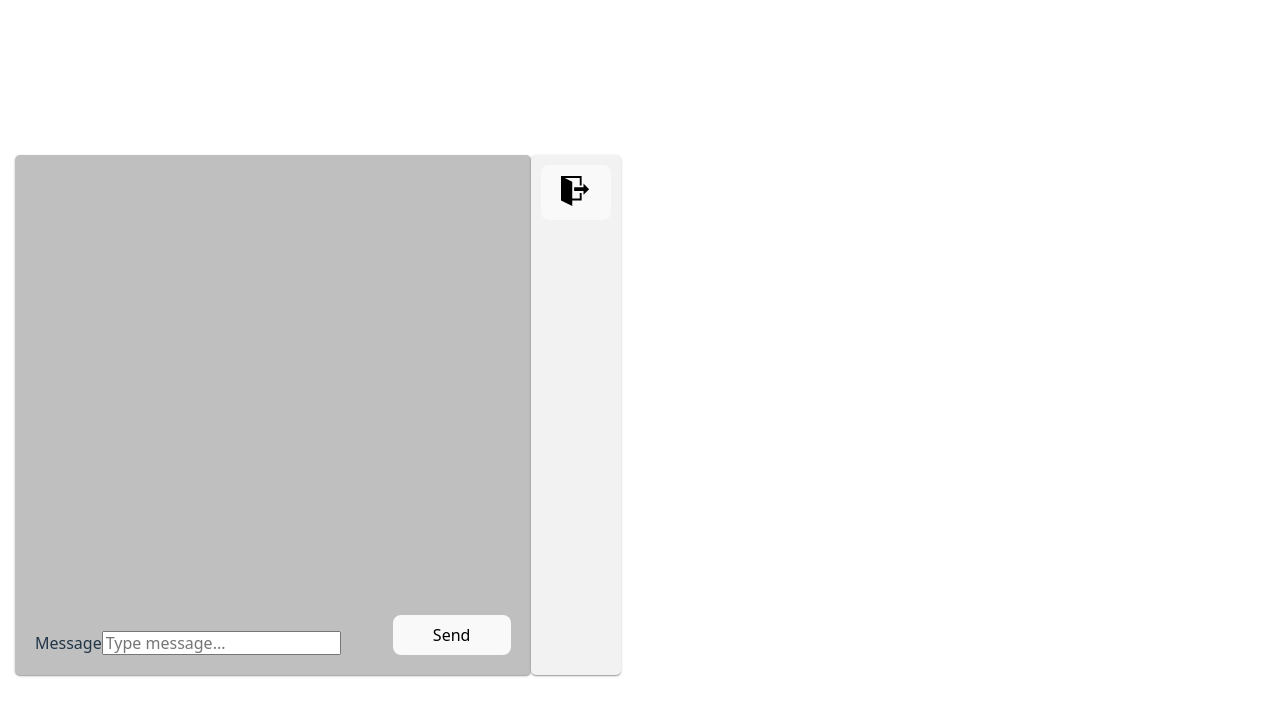
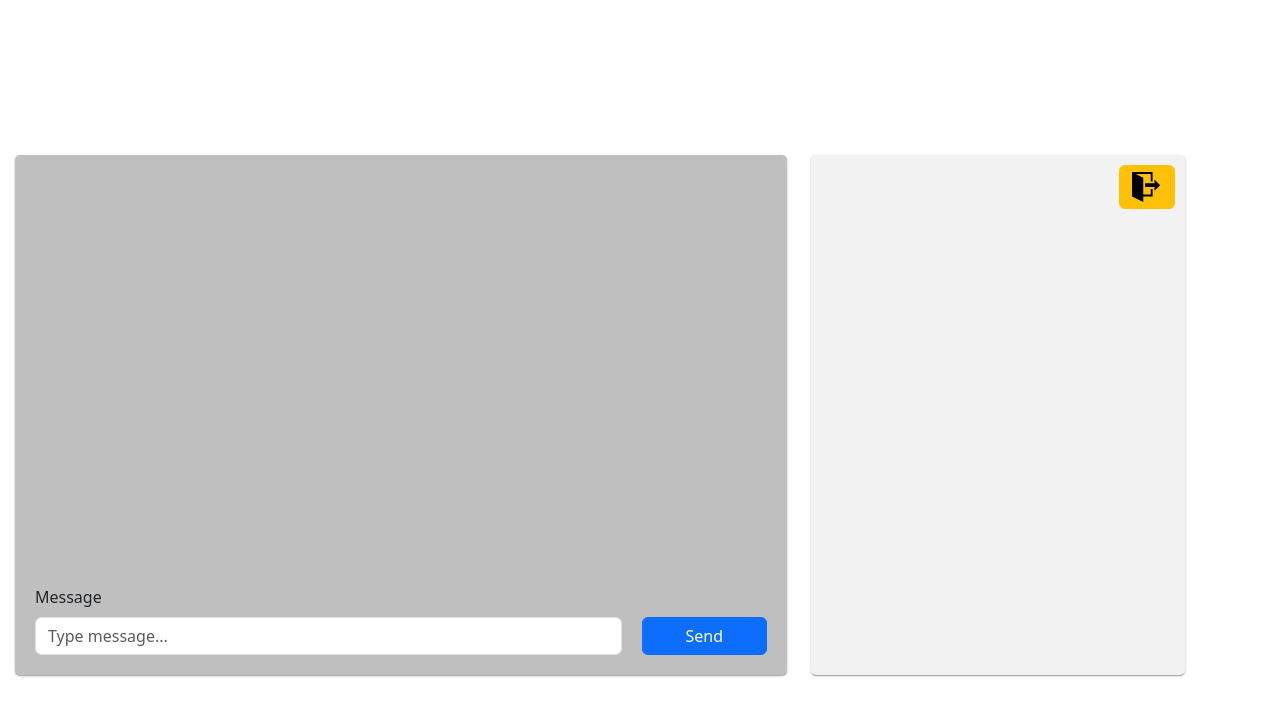
Before and after one commit to maximostrovskiy86/socket-chat-front-ts, a React (Vite) app: page / in a window 1280 px wide. Shown: the top 716 px of the page. Built offline with nearby package versions, Linux system fonts and the light colour scheme.

Commit message:
Added basic project structure

```diff
--- a/package.json
+++ b/package.json
@@ -10,6 +10,7 @@
     "preview": "vite preview"
   },
   "dependencies": {
+    "axios": "^1.11.0",
     "bootstrap": "^5.3.7",
     "react": "^19.1.1",
     "react-bootstrap": "^2.10.10",
--- a/src/components/app/App.tsx
+++ b/src/components/app/App.tsx
@@ -1,4 +1,5 @@
 import style from './App.module.scss'
+import 'bootstrap/dist/css/bootstrap.min.css';
 import Container from "../container/Container.tsx";
 import LoginPage from "../../pages/loginPage/LoginPage.tsx";
 import ChatPage from "../../pages/chatPage/ChatPage.tsx";
--- a/src/components/chatForm/chatForm.module.scss
+++ b/src/components/chatForm/chatForm.module.scss
@@ -1,7 +1,6 @@
-//@import "./src/styles/utils/variables";
-//@import "./src/styles/utils/mixin";
+@import "../../styles/utils/variables";
+@import "../../styles/utils/mixin";
 
-@import "../../styles/main.scss";
 
 .main {
     display: flex;
@@ -13,6 +12,7 @@
 .formMessage {
     display: flex;
     align-items: end;
+    flex-basis: 100%;
     flex-basis: 100%;
     padding: 10px;
     margin-top: auto;
--- a/src/components/chatForm/chatForm.tsx
+++ b/src/components/chatForm/chatForm.tsx
@@ -1,21 +1,40 @@
-import React from "react";
+import React, {useState} from "react";
 import { Form, Button } from 'react-bootstrap';
 import style from "./chatForm.module.scss";
-
+import axios from "axios";
 
 
 const  chatForm = () =>  {
 
+    const [msg, setMsg] = useState("");
+
+    const handleChange = (e: React.ChangeEvent<HTMLInputElement>) => {
+        const { value, name } = e.target;
+        setMsg(value);
+    }
+
+    const handleSubmit = async (e: React.FormEvent<HTMLFormElement>) => {
+        e.preventDefault();
+
+
+        await axios.post("http://localhost:3030/", {msg: msg})
+    }
+
+
+
   return (
     <div className={style.main}>
-      <Form className={style.formMessage}>
+      <Form className={style.formMessage} onSubmit={handleSubmit}>
         <Form.Group className={style.inputMessage} controlId="formBasicEmail">
           <Form.Label>Message</Form.Label>
           <Form.Control
             type="text"
             placeholder="Type message..."
+            value={msg}
+            onChange={handleChange}
 
-            // pattern="[0-9a-zA-Z!@#$%^&*~'`]{1,200}"
+
+              // pattern="[0-9a-zA-Z!@#$%^&*~'`]{1,200}"
           />
         </Form.Group>
         <Button
--- a/src/components/container/Container.module.scss
+++ b/src/components/container/Container.module.scss
@@ -1,7 +1,10 @@
-.Container {
+.container {
+    min-width: 320px;
     padding-left: 15px;
     padding-right: 15px;
-  margin: 0 auto;
+    margin-left: auto;
+    margin-right: auto;
+
     @media screen and (min-width: 480px) {
         width: 480px;
     }
@@ -12,5 +15,7 @@
 
     @media screen and (min-width: 1200px) {
         width: 1200px;
+        margin-left: auto;
+        margin-right: auto;
     }
 }
--- a/src/components/container/Container.tsx
+++ b/src/components/container/Container.tsx
@@ -7,7 +7,7 @@ interface Props {
 }
 
 function Container({children}: Props) {
-    return <div className={`${style.Container}`}>
+    return <div className={`${style.container}`}>
         {children}
     </div>;
 }
--- a/src/main.tsx
+++ b/src/main.tsx
@@ -1,5 +1,6 @@
 import { StrictMode } from 'react'
 import { createRoot } from 'react-dom/client'
+
 import './index.css'
 import App from './components/app/App.tsx'
 
```
Also changed, not shown: src/components/app/App.module.scss (+4 -4 lines), 1 other file (tests, documents, lock files or other folders). Lines whose indentation alone changed are shown as unchanged.
